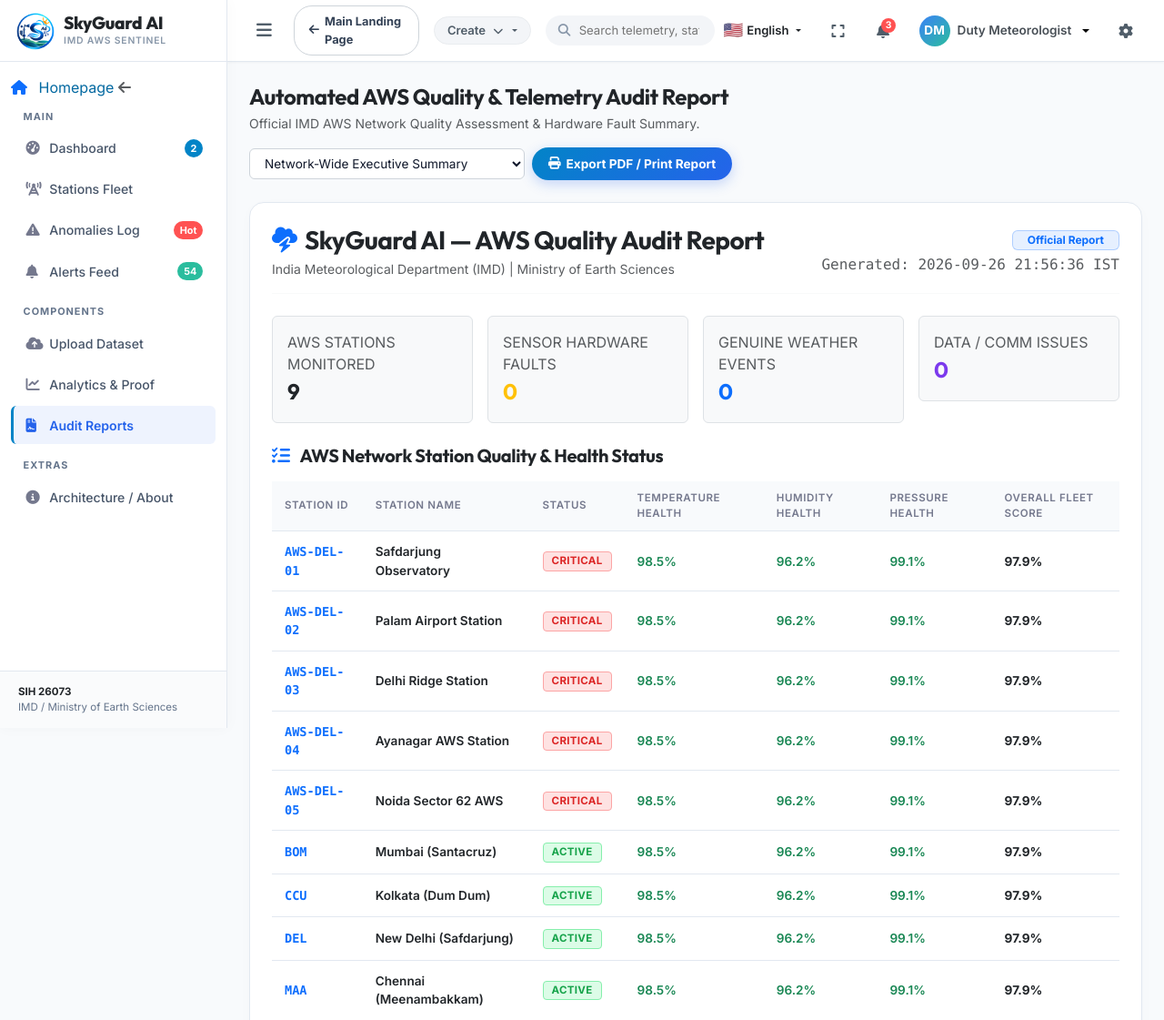
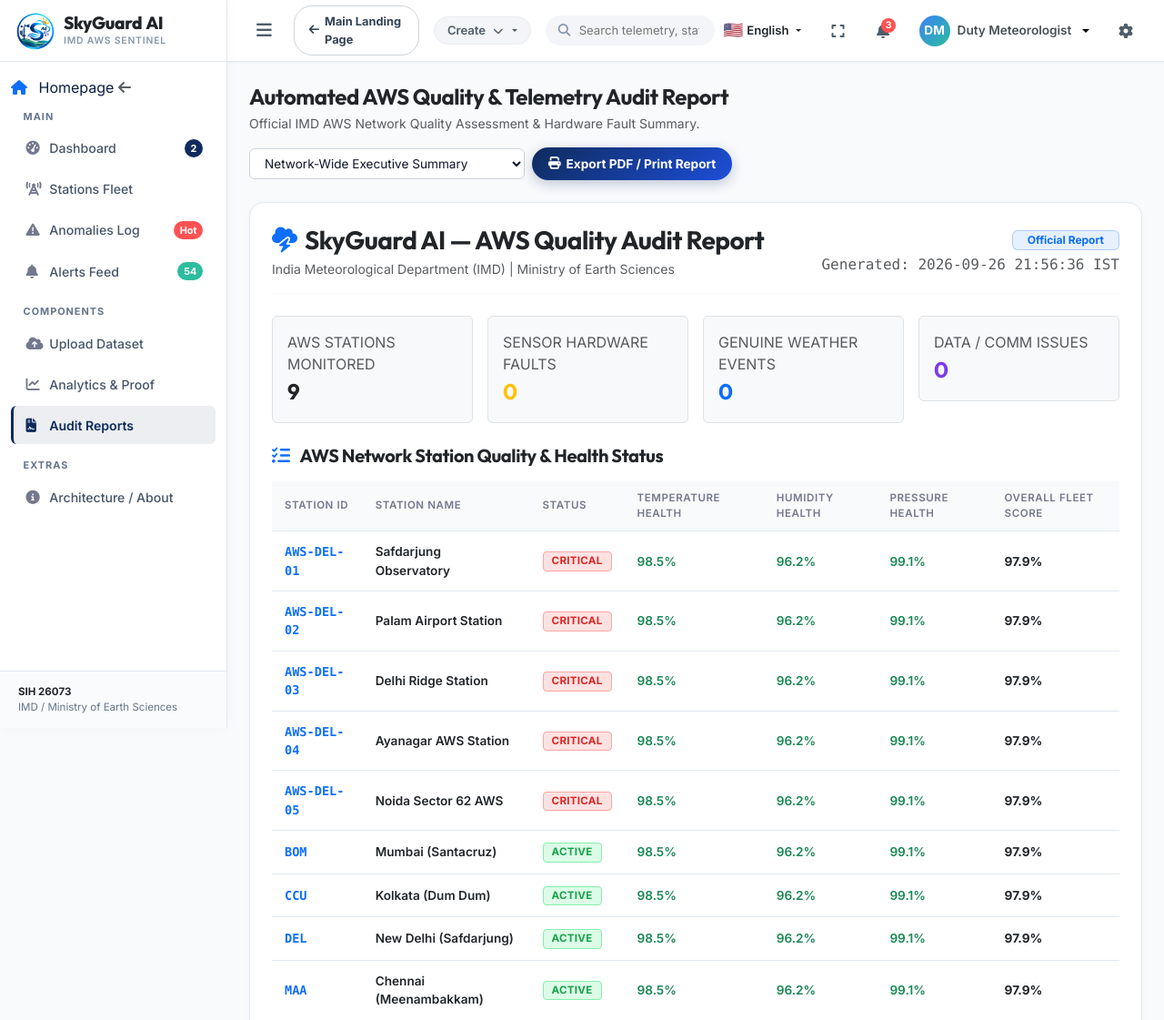
Before and after one commit to Deepika1523/SkyGuard, a Django app: page /reports/ in a window 1280 px wide. Shown: the top 1121 px of the page at 91% size. Run offline with Django 5.2, Linux system fonts and the light colour scheme; data comes from the database, SQL or seed files in the repository.

Commit message:
Update dashboard blue cards and accent colors to Deep Navy Sapphire Blue gradient (#0f2b5c to #1d4ed8)

```diff
--- a/static/css/main.css
+++ b/static/css/main.css
@@ -13,10 +13,10 @@
     --bg-sidebar-border: #e2e8f0;
     --sidebar-text-title: #64748b;
     --sidebar-link: #475569;
-    --sidebar-link-hover: #2563eb;
-    --sidebar-link-hover-bg: #f1f5f9;
-    --sidebar-link-active-bg: rgba(37, 99, 235, 0.08);
-    --sidebar-link-active-color: #2563eb;
+    --sidebar-link-hover: #1d4ed8;
+    --sidebar-link-hover-bg: #eff6ff;
+    --sidebar-link-active-bg: rgba(15, 43, 92, 0.08);
+    --sidebar-link-active-color: #0f2b5c;
 
     /* Typography */
     --font-heading: 'Outfit', -apple-system, BlinkMacSystemFont, sans-serif;
@@ -26,21 +26,22 @@
     --text-primary: #0f172a;
     --text-secondary: #334155;
     --text-muted: #64748b;
-    --text-accent: #2563eb;
+    --text-accent: #1d4ed8;
 
     /* Brand Accent Colors */
-    --accent-teal: #0284c7;
-    --accent-teal-dark: #0369a1;
-    --accent-blue: #2563eb;
-    --accent-indigo: #4f46e5;
-    --accent-purple: #7c3aed;
-    --accent-dark-blue: #0A4D9C;
+    --accent-teal: #0f2b5c;
+    --accent-teal-dark: #0a1e42;
+    --accent-blue: #1d4ed8;
+    --accent-indigo: #1e40af;
+    --accent-purple: #3b82f6;
+    --accent-dark-blue: #0f2b5c;
 
     /* Status & Severity Colors */
     --status-healthy: #16a34a;
     --status-healthy-bg: #dcfce7;
     --status-healthy-border: #86efac;
 
+    /* Status & Severity Colors */
     --status-warning: #d97706;
     --status-warning-bg: #fef3c7;
     --status-warning-border: #fde68a;
@@ -55,9 +56,9 @@
 
     /* Classifications */
     --cls-normal: #16a34a;
-    --cls-weather: #0284c7;
+    --cls-weather: #0f2b5c;
     --cls-fault: #d97706;
-    --cls-data: #2563eb;
+    --cls-data: #1d4ed8;
 }
 
 /* Global Reset & Base */
@@ -129,13 +130,13 @@ a:hover {
     width: 38px;
     height: 38px;
     border-radius: 12px;
-    background: linear-gradient(135deg, #0284c7 0%, #2563eb 100%);
+    background: linear-gradient(135deg, #0f2b5c 0%, #1d4ed8 100%);
     display: flex;
     align-items: center;
     justify-content: center;
     font-size: 1.15rem;
     color: #ffffff;
-    box-shadow: 0 4px 12px rgba(2, 132, 199, 0.3);
+    box-shadow: 0 4px 12px rgba(15, 43, 92, 0.3);
 }
 
 .brand-text h1 {
@@ -420,14 +421,14 @@ a:hover {
 
 .stat-card-teal,
 .lexa-stat-card {
-    background: linear-gradient(135deg, #0284c7 0%, #2563eb 100%);
+    background: linear-gradient(135deg, #0f2b5c 0%, #1d4ed8 100%);
     border-radius: 16px;
     padding: 1.35rem;
     color: #ffffff;
     display: flex;
     align-items: center;
     justify-content: space-between;
-    box-shadow: 0 6px 18px rgba(37, 99, 235, 0.2);
+    box-shadow: 0 6px 18px rgba(15, 43, 92, 0.25);
     transition: transform 0.25s ease, box-shadow 0.25s ease;
     position: relative;
     overflow: hidden;
@@ -436,7 +437,7 @@ a:hover {
 .stat-card-teal:hover,
 .lexa-stat-card:hover {
     transform: translateY(-3px);
-    box-shadow: 0 10px 24px rgba(37, 99, 235, 0.3);
+    box-shadow: 0 10px 24px rgba(29, 78, 216, 0.35);
 }
 
 .stat-card-teal::before,
@@ -660,19 +661,19 @@ a:hover {
 }
 
 .btn-primary-custom {
-    background: linear-gradient(135deg, #0284c7 0%, #2563eb 100%);
+    background: linear-gradient(135deg, #0f2b5c 0%, #1d4ed8 100%);
     color: #ffffff;
     border-radius: 30px;
     padding: 8px 18px;
     font-weight: 700;
-    box-shadow: 0 4px 14px rgba(37, 99, 235, 0.25);
+    box-shadow: 0 4px 14px rgba(15, 43, 92, 0.25);
 }
 
 .btn-primary-custom:hover {
-    background: linear-gradient(135deg, #0369a1 0%, #1d4ed8 100%);
+    background: linear-gradient(135deg, #0a1e42 0%, #1e40af 100%);
     color: #ffffff;
     transform: translateY(-1px);
-    box-shadow: 0 6px 18px rgba(37, 99, 235, 0.35);
+    box-shadow: 0 6px 18px rgba(29, 78, 216, 0.35);
 }
 
 .btn-secondary-custom {
```
Also changed, not shown: frontend/src/app/page.tsx (+14 -14 lines).
